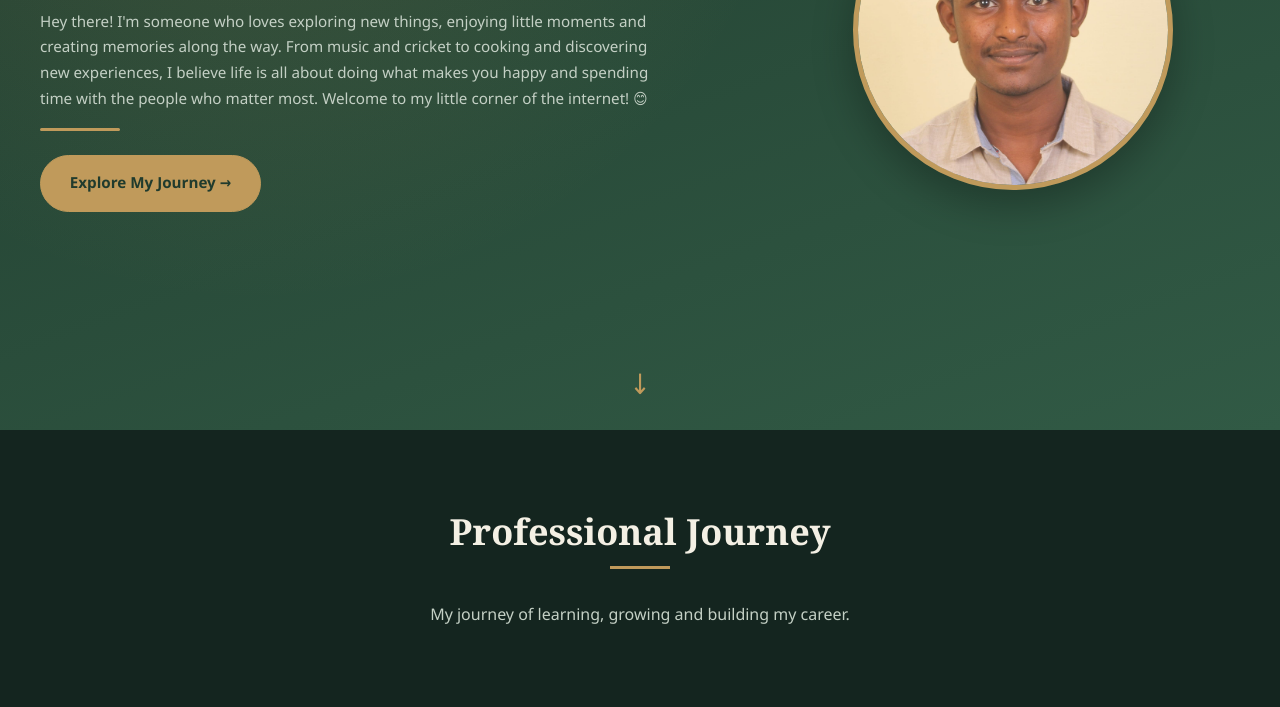
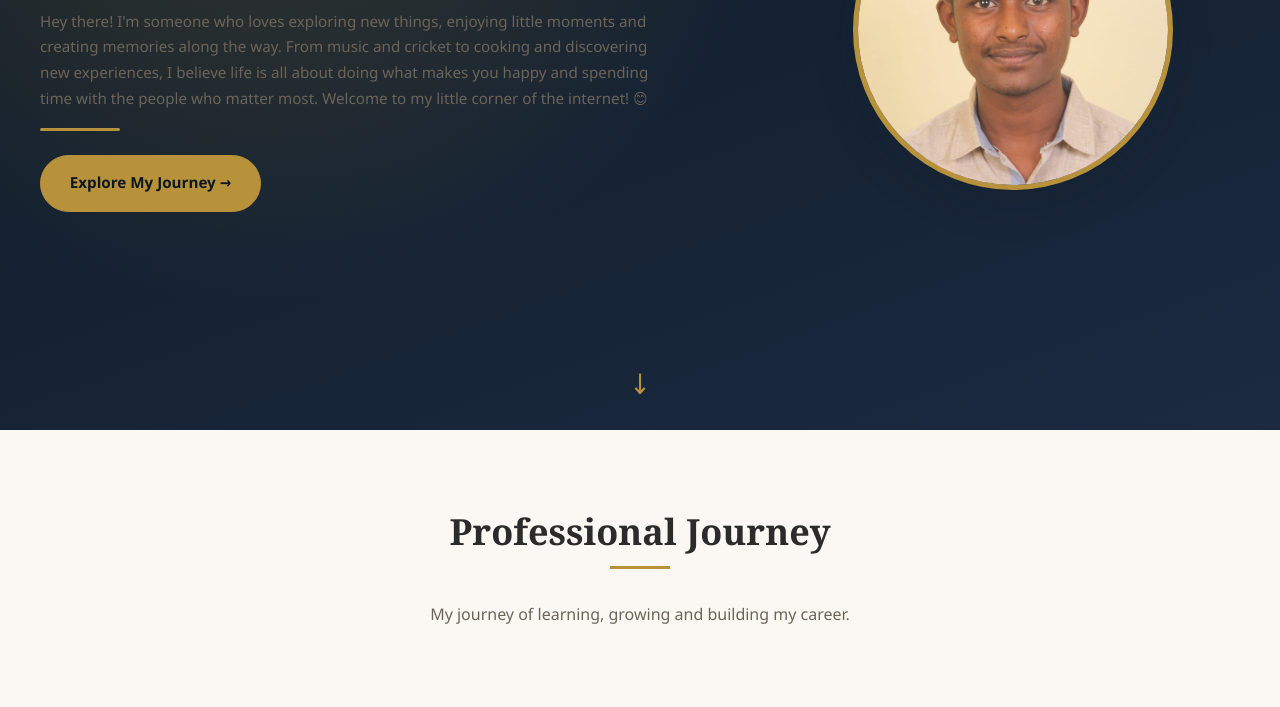
Before and after one commit to ArtheeshVM/profile-website, a website: page index.html in a window 1280 px wide. Shown: the part 370-1077 px from the top of the page. Drawn offline with Linux system fonts and the light colour scheme.

Commit message:
feat: restore default theme

```diff
--- a/css/theme.css
+++ b/css/theme.css
@@ -1,27 +1,26 @@
-
 :root {
   /* Primary Colors */
-  --color-primary: #315a45;
-  --color-primary-light: #47745b;
-  --color-primary-dark: #203b2d;
+  --color-primary: #1b2a41;
+  --color-primary-light: #324a5f;
+  --color-primary-dark: #0c1821;
 
   /* Background Colors */
-  --color-bg: #14251f;
-  --color-bg-secondary: #1d332a;
-  --color-bg-card: #294238;
-  --color-nav-bg: rgba(20, 37, 31, 0.96);
+  --color-bg: #fbf8f3;
+  --color-bg-secondary: #f1ebe0;
+  --color-bg-card: #ffffff;
+  --color-nav-bg: rgba(251, 248, 243, 0.92);
 
   /* Text Colors */
-  --color-text: #f4f0e4;
-  --color-text-secondary: #c4d0c5;
-  --color-text-inverse: #f8f5ed;
+  --color-text: #2b2b2b;
+  --color-text-secondary: #6b6459;
+  --color-text-inverse: #fbf8f3;
 
   /* Accent & Borders */
-  --color-accent: #c09a5b;
-  --color-accent-dark: #9c7844;
-  --color-border: #496454;
-  --color-shadow: rgba(0, 0, 0, 0.28);
-  --color-hero-glow: rgba(192, 154, 91, 0.16);
+  --color-accent: #b8923a;
+  --color-accent-dark: #9a7728;
+  --color-border: #e4dccb;
+  --color-shadow: rgba(12, 24, 33, 0.15);
+  --color-hero-glow: rgba(184, 146, 58, 0.25);
 
   /* Typography */
   --font-primary: 'Segoe UI', Tahoma, Geneva, Verdana, sans-serif;
@@ -41,25 +40,17 @@
   --border-radius: 8px;
   --transition-speed: 0.3s;
 
-  /* Personal Likings */
-  --color-interest-decoration: rgba(232, 222, 202, 0.13);
-  --color-interest-icon-bg: rgba(232, 222, 202, 0.12);
-  --color-interest-divider: rgba(232, 222, 202, 0.28);
-  --color-interest-highlight: #d9c18b;
-  --color-movie-title-bg: #20372d;
-  --color-movie-title: #f4f0e4;
+    /* Personal Likings */
+  --color-interest-decoration: rgba(255, 255, 255, 0.12);
+  --color-interest-icon-bg: rgba(255, 255, 255, 0.12);
+  --color-interest-divider: rgba(255, 255, 255, 0.2);
 
   /* Family Section */
-  --color-family-bg: #29382d;
-  --color-family-card: #384a3b;
-  --color-family-accent: #d6b77a;
-  --color-family-text: #f2eadb;
-  --color-family-heading: #f4f0e4;
-
-  /* Section Headings */
-  --color-section-heading: #f4f0e4;
-  --color-hobby-heading: #f4f0e4;
+  --color-family-bg: #f2e5d5;
+  --color-family-card: #fffaf2;
+  --color-family-accent: #9b704d;
+  --color-family-text: #513c2e;
 
   /* Lightbox */
-  --color-lightbox-overlay: rgba(8, 18, 13, 0.94);
+  --color-lightbox-overlay: rgba(12, 24, 33, 0.92);
 }
```
